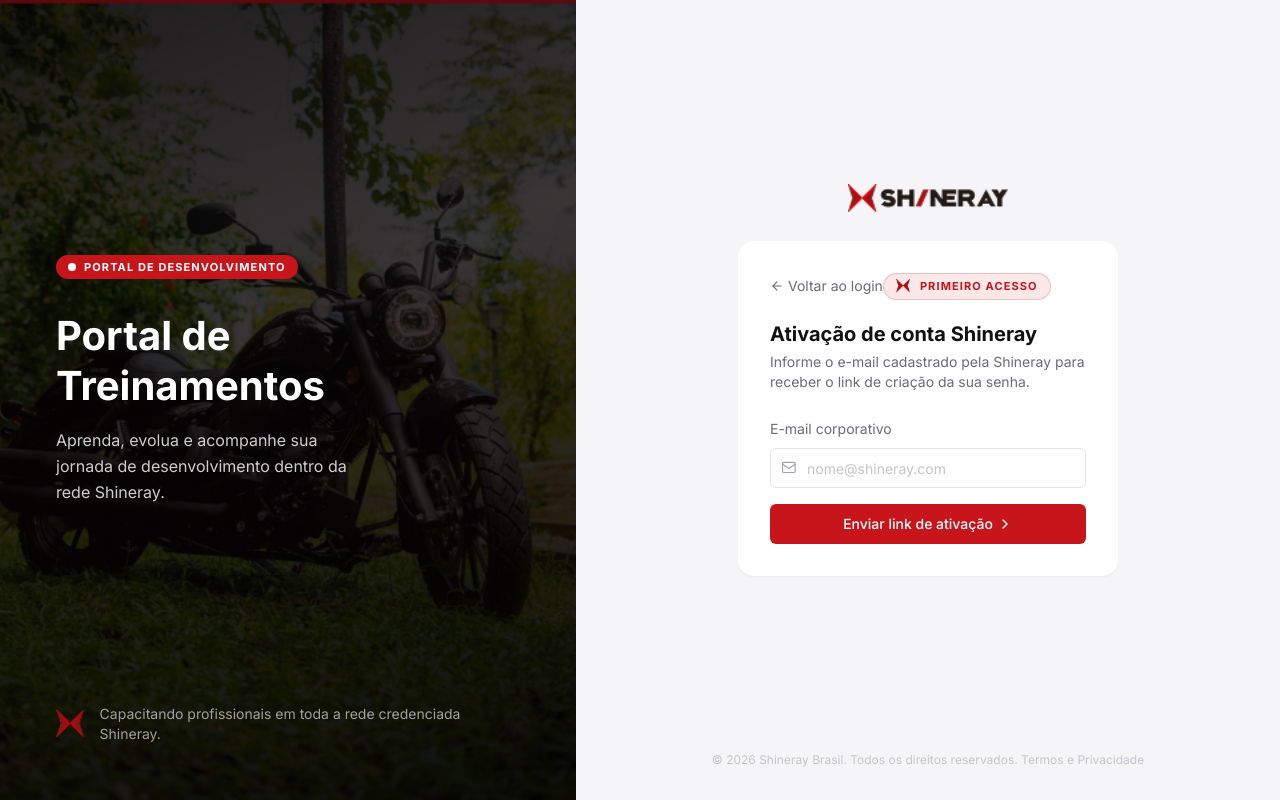
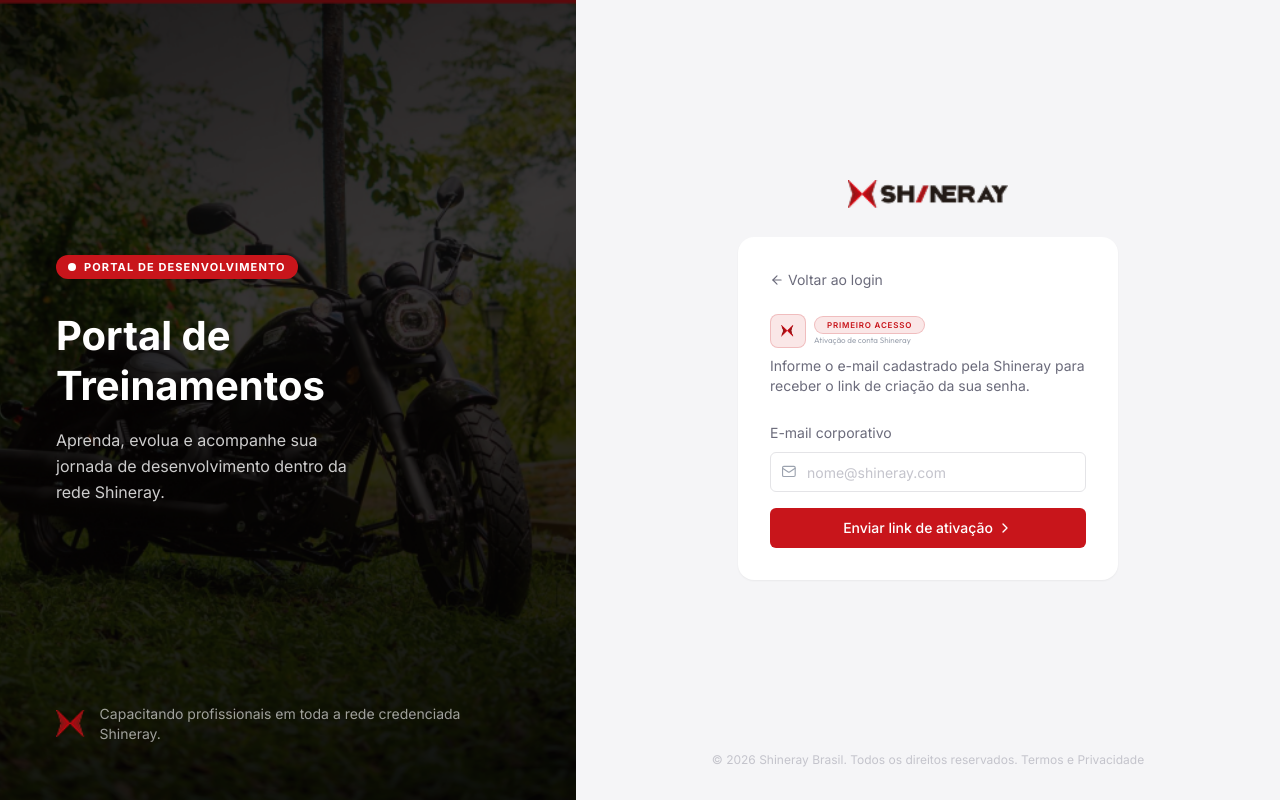
Before and after one commit to mateusfnogueira/shineray-course-aplication, a Next.js app in the folder apps/web/: page /first-access in a window 1280 px wide. Built offline with nearby package versions, Linux system fonts and the light colour scheme; no server answers.

Commit message:
feat(pages): adjusts in first access page

```diff
--- a/apps/web/app/(public)/first-access/page.tsx
+++ b/apps/web/app/(public)/first-access/page.tsx
@@ -7,7 +7,14 @@
 import Image from 'next/image';
 import { ChevronRight, ArrowLeft } from 'lucide-react';
 import { Button, Input } from '@compliance/ui';
-import { Form, FormControl, FormField, FormItem, FormLabel, FormMessage } from '@/components/ui/form';
+import {
+  Form,
+  FormControl,
+  FormField,
+  FormItem,
+  FormLabel,
+  FormMessage,
+} from '@/components/ui/form';
 import { firstAccessSchema } from '@compliance/validation';
 import type { FirstAccessInput } from '@compliance/validation';
 import { forgotPassword, AuthApiError } from '@/lib/auth';
@@ -56,9 +63,9 @@
           <div className="w-full rounded-2xl bg-white shadow-sm px-8 py-8">
             <Link
               href="/login"
-              className="inline-flex items-center gap-1 text-sm text-[#6B6B7B] hover:text-[#C8151B] transition-colors mb-6"
+              className="inline-flex items-center gap-1 whitespace-nowrap text-sm text-[#6B6B7B] hover:text-[#C8151B] transition-colors mb-6"
             >
-              <ArrowLeft className="h-3.5 w-3.5" />
+              <ArrowLeft className="h-3.5 w-3.5 shrink-0" />
               Voltar ao login
             </Link>
 
@@ -78,28 +85,37 @@
                 </div>
                 <h2 className="text-lg font-semibold text-[#111111] mt-3">E-mail enviado!</h2>
                 <p className="text-sm text-[#6B6B7B]">
-                  Se o e-mail estiver cadastrado, você receberá o link de criação de senha em instantes.
-                  Verifique sua caixa de entrada.
+                  Se o e-mail estiver cadastrado, você receberá o link de criação de senha em
+                  instantes. Verifique sua caixa de entrada.
                 </p>
               </div>
             ) : (
               <>
-                <div className="inline-flex items-center gap-2 rounded-full border border-[#C8151B]/20 bg-[#C8151B]/10 px-3 py-1 mb-4">
+                <div className="flex items-center gap-2 mb-2">
+                  <div className="inline-flex items-center justify-center rounded-lg border border-[#C8151B]/20 bg-[#C8151B]/10 p-2.5">
                     <Image
                       src="/icons/shineray-icon.png"
                       alt=""
                       aria-hidden="true"
-                    width={16}
-                    height={16}
+                      width={14}
+                      height={14}
                     />
-                  <span className="text-[11px] font-bold uppercase tracking-widest text-[#C8151B]">
+                  </div>
+                  <div className="flex flex-col justify-center">
+                    <div className="inline-flex items-center rounded-full border border-[#C8151B]/20 bg-[#C8151B]/10 px-3 py-0.5">
+                      <span className="text-[8px] font-semibold uppercase tracking-widest text-[#C8151B]">
                         Primeiro Acesso
                       </span>
                     </div>
+                    <h2 className="[font-family:var(--font-outfit)] text-[8px] font-normal leading-[12px] tracking-normal text-[#9CA3AF]">
+                      Ativação de conta Shineray
+                    </h2>
+                  </div>
+                </div>
 
-                <h2 className="text-xl font-bold text-[#111111] mb-1">Ativação de conta Shineray</h2>
                 <p className="text-sm text-[#6B6B7B] mb-6">
-                  Informe o e-mail cadastrado pela Shineray para receber o link de criação da sua senha.
+                  Informe o e-mail cadastrado pela Shineray para receber o link de criação da sua
+                  senha.
                 </p>
 
                 <Form {...form}>
--- a/apps/web/app/layout.tsx
+++ b/apps/web/app/layout.tsx
@@ -1,11 +1,25 @@
 import type { Metadata } from 'next';
-import { Inter } from 'next/font/google';
+import { Inter, Poppins, Outfit } from 'next/font/google';
 import { Providers } from './providers';
 import './globals.css';
 
 const inter = Inter({
   subsets: ['latin'],
   variable: '--font-sans',
+  display: 'swap',
+});
+
+const outfit = Outfit({
+  subsets: ['latin'],
+  weight: ['400', '500', '600', '700'],
+  variable: '--font-outfit',
+  display: 'swap',
+});
+
+const poppins = Poppins({
+  subsets: ['latin'],
+  weight: ['400', '500', '600', '700'],
+  variable: '--font-poppins',
   display: 'swap',
 });
 
@@ -25,7 +39,7 @@
 }>): React.JSX.Element {
   return (
     <html lang="pt-BR" suppressHydrationWarning>
-      <body className={`${inter.variable} font-sans antialiased`}>
+      <body className={`${inter.variable} ${poppins.variable} ${outfit.variable} font-sans antialiased`}>
         <Providers>{children}</Providers>
       </body>
     </html>
--- a/apps/web/tailwind.config.ts
+++ b/apps/web/tailwind.config.ts
@@ -13,6 +13,8 @@
     extend: {
       fontFamily: {
         sans: ['var(--font-sans)', ...fontFamily.sans],
+        poppins: ['var(--font-poppins)', ...fontFamily.sans],
+        outfit: ['var(--font-outfit)', ...fontFamily.sans],
       },
       colors: {
         border: 'hsl(var(--border))',
```
Also changed, not shown: apps/web/tsconfig.json (+37 -12 lines), apps/web/public/images/shineray-icon.png (added). Lines whose indentation alone changed are shown as unchanged.
